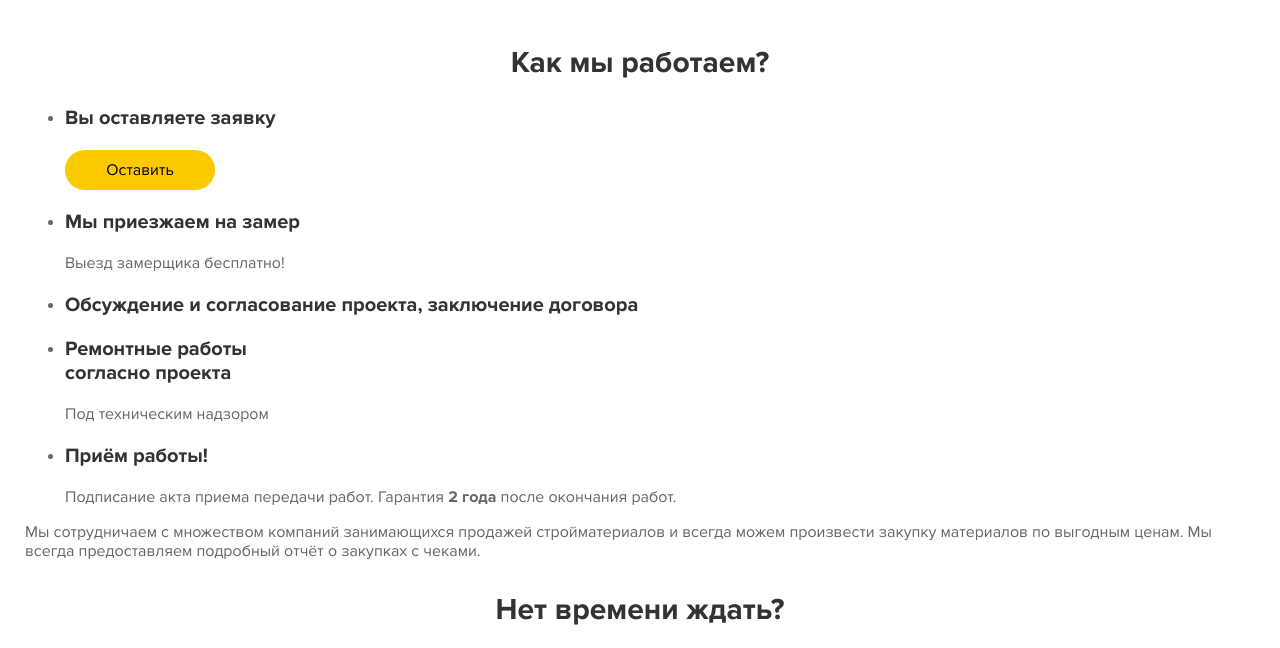
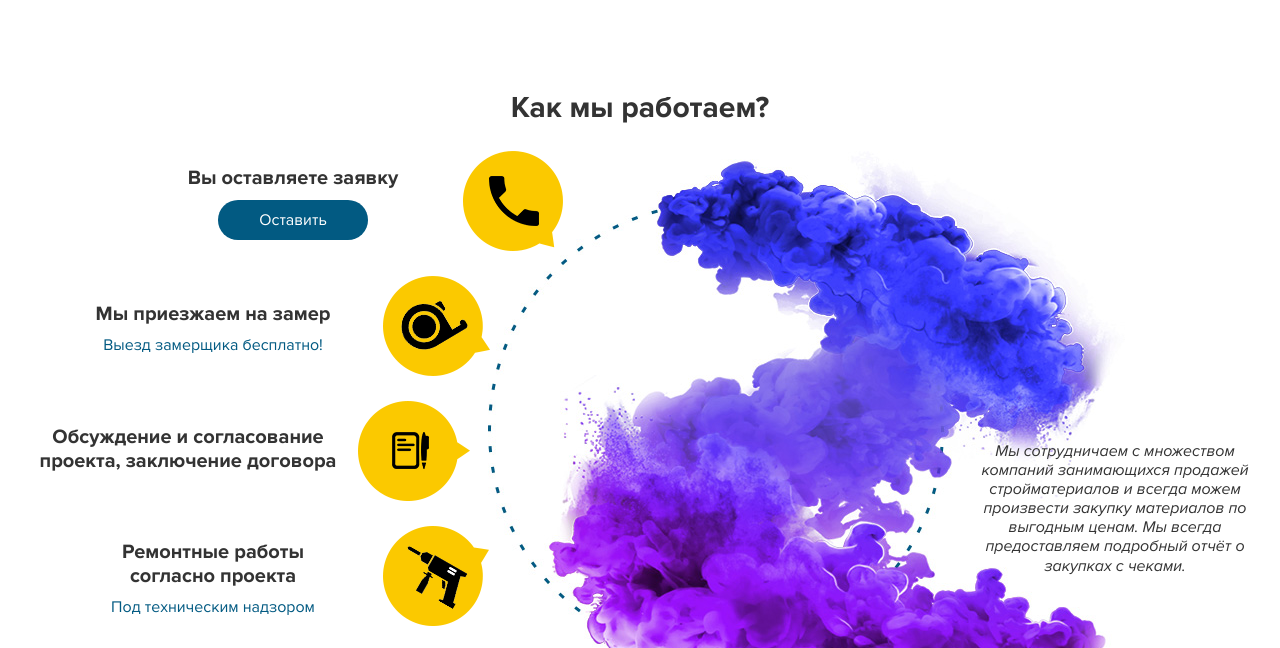
Before and after one commit to Verta-master/remont, a plain HTML site: page index.html in a window 1280 px wide. Shown: the part 6633-7281 px from the top of the page. Drawn offline with nearby package versions, Linux system fonts and the light colour scheme.

Commit message:
Update 2020-04-11T07:16:33.569Z

```diff
--- a/css/style.css
+++ b/css/style.css
@@ -1694,3 +1694,81 @@ h3,
   background-repeat: no-repeat;
   background-size: contain;
 }
+.steps {
+  padding-top: 45px;
+  padding-bottom: 20px;
+}
+.steps__wrap {
+  position: relative;
+  display: -webkit-box;
+  display: -ms-flexbox;
+  display: flex;
+  -webkit-box-pack: justify;
+      -ms-flex-pack: justify;
+          justify-content: space-between;
+  -webkit-box-align: center;
+      -ms-flex-align: center;
+          align-items: center;
+}
+.steps__wrap::before {
+  content: "";
+  position: absolute;
+  z-index: -1;
+  top: 0;
+  right: 130px;
+  width: 637px;
+  height: 585px;
+  background-image: url(../img/images/color-2.jpg);
+  background-repeat: no-repeat;
+  background-size: contain;
+}
+.steps__info {
+  width: 280px;
+  max-width: 100%;
+  padding-top: 90px;
+  color: #333;
+  text-align: center;
+  font-style: italic;
+}
+.steps__list {
+  margin: 0;
+  padding: 0;
+  list-style: none;
+  width: 550px;
+}
+.steps__item {
+  display: -webkit-box;
+  display: -ms-flexbox;
+  display: flex;
+  -webkit-box-pack: end;
+      -ms-flex-pack: end;
+          justify-content: flex-end;
+  -webkit-box-align: center;
+      -ms-flex-align: center;
+          align-items: center;
+  margin-bottom: 20px;
+}
+.steps__item .title-3 {
+  margin-top: 0;
+  margin-bottom: 10px;
+}
+.steps__item:nth-child(2),
+.steps__item:nth-child(4) {
+  margin-right: 80px;
+}
+.steps__item:nth-child(3) {
+  margin-right: 105px;
+}
+.steps__text {
+  width: 310px;
+  color: #025a82;
+  text-align: center;
+}
+.steps__icon {
+  width: 112px;
+  margin-left: 15px;
+}
+.steps__btn {
+  margin-left: auto;
+  margin-right: auto;
+}
--- a/index.html
+++ b/index.html
@@ -691,26 +691,51 @@
         <div class="steps__wrap">
           <ul class="steps__list">
             <li class="steps__item">
+              <div class="steps__text">
                 <p class="title-3">Вы оставляете заявку</p>
-              <a href="#" class="btn steps__btn">Оставить</a>
+                <a href="#" class="btn btn--blue steps__btn">Оставить</a>
+              </div>
+              <figure class="steps__icon">
+                <img src="img/icons/icon-phone.png" alt="Как мы работаем">
+              </figure>
             </li>
             <li class="steps__item">
+              <div class="steps__text">
                 <p class="title-3">Мы приезжаем на замер</p>
                 <span>Выезд замерщика бесплатно!</span>
+              </div>
+              <figure class="steps__icon">
+                <img src="img/icons/icon-size.png" alt="Как мы работаем">
+              </figure>
             </li>
             <li class="steps__item">
+              <div class="steps__text">
                 <p class="title-3">Обсуждение и согласование проекта, заключение договора</p>
+              </div>
+              <figure class="steps__icon">
+                <img src="img/icons/icon-sign.png" alt="Как мы работаем">
+              </figure>
             </li>
             <li class="steps__item">
+              <div class="steps__text">
                 <p class="title-3">Ремонтные работы<br>согласно проекта</p>
                 <span>Под техническим надзором</span>
+              </div>
+              <figure class="steps__icon">
+                <img src="img/icons/icon-drill.png" alt="Как мы работаем">
+              </figure>
             </li>
             <li class="steps__item">
+              <div class="steps__text">
                 <p class="title-3">Приём работы!</p>
                 <span>Подписание акта приема передачи работ. Гарантия <b>2 года</b> после окончания работ.</span>
+              </div>
+              <figure class="steps__icon">
+                <img src="img/icons/icon-hands.png" alt="Как мы работаем">
+              </figure>
             </li>
           </ul>
-          <div class="steps__text">
+          <div class="steps__info">
             <p>Мы сотрудничаем с множеством компаний занимающихся продажей стройматериалов и всегда можем произвести закупку материалов по выгодным ценам. Мы всегда предоставляем подробный отчёт о закупках с чеками.</p>
           </div>
         </div>
```
Also changed, not shown: css/style.min.css. Lines whose indentation alone changed are shown as unchanged.
